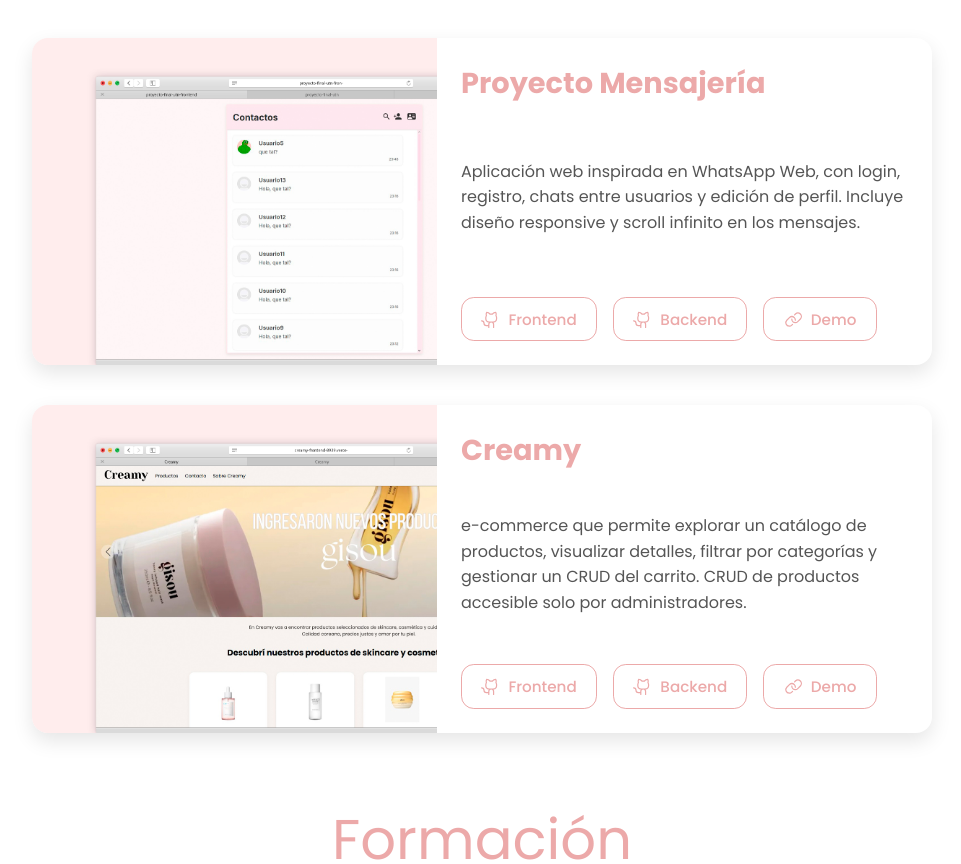
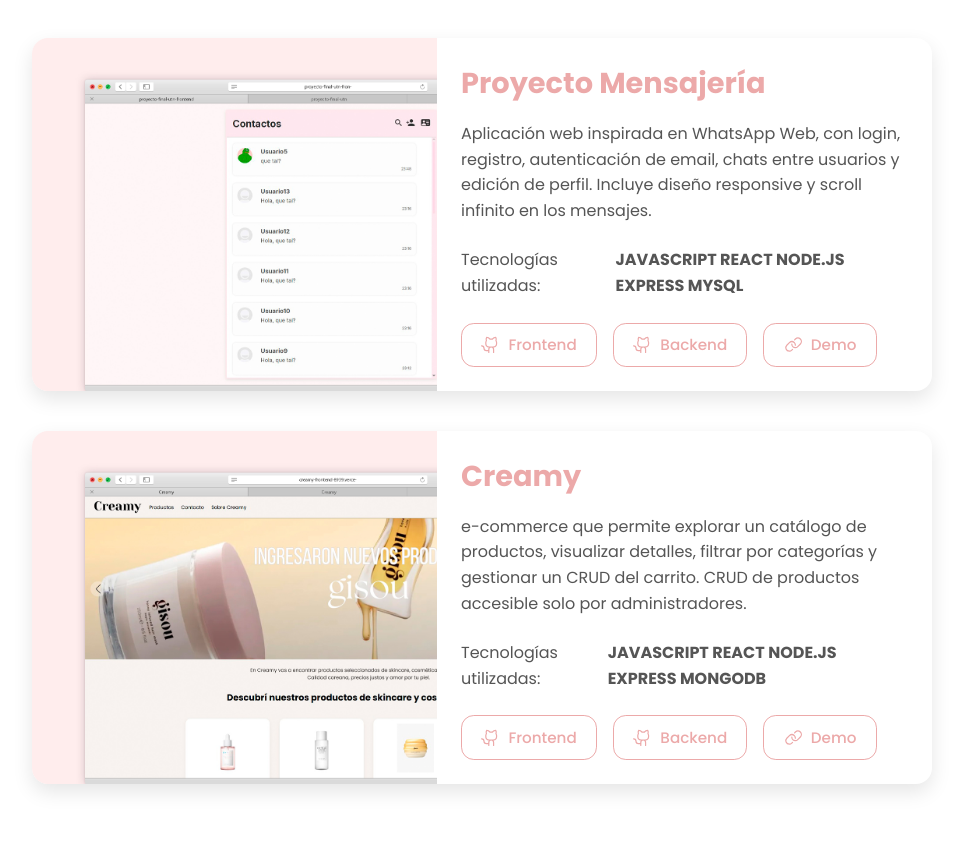
Before and after one commit to Lourdes-s/Portafolio, a React (Vite) app: page / in a window 1280 px wide. Shown: the part 1367-2231 px from the top of the page, without its empty margins (283-1244 px from the left). Built offline with nearby package versions, Linux system fonts and the light colour scheme.

Commit message:
fix projects

```diff
--- a/src/Components/Projects/Projects.css
+++ b/src/Components/Projects/Projects.css
@@ -85,6 +85,8 @@
     color: var(--color-texto-claro);
 }
 
+
+
 .botones {
     display: flex;
     gap: 1rem;
@@ -127,6 +129,17 @@
     background-color: var(--color-primario);
     color: var(--color-background);
     transform: translateY(-2px);
+}
+
+.project-technologies{
+    display: flex;
+    gap: 0.5rem;
+    flex-wrap: nowrap;
+}
+
+.project-technologies-list{
+    font-weight: bold;
+    color: var(--color-primario);
 }
 
 /* ------------------------------ MEDIA QUERIES ------------------------------ */
--- a/src/Components/Projects/Projects.jsx
+++ b/src/Components/Projects/Projects.jsx
@@ -14,7 +14,11 @@ export const Projects = () => {
                     <img src={darkMode ? "/Mensajeria-darkmode.jpg" : "/Mensajeria.jpg"} alt="Proyecto Mensajería" />
                     <div className="project-content">
                         <h3>Proyecto Mensajería</h3>
-                        <p>Aplicación web inspirada en WhatsApp Web, con login, registro, chats entre usuarios y edición de perfil. Incluye diseño responsive y scroll infinito en los mensajes.</p>
+                        <p>Aplicación web inspirada en WhatsApp Web, con login, registro, autenticación de email, chats entre usuarios y edición de perfil. Incluye diseño responsive y scroll infinito en los mensajes.</p>
+                        <div className="project-technologies">
+                            <p>Tecnologías utilizadas:</p>
+                            <p className="project-technologies-list">JAVASCRIPT REACT NODE.JS EXPRESS MYSQL</p>
+                        </div>
                         <div className="botones">
                             <a href="https://github.com/Lourdes-s/Proyecto-Final-UTN-Frontend" className="btn-codigo" target="_blank" rel="noopener noreferrer"><PiGithubLogo /> Frontend</a>
                             <a href="https://github.com/Lourdes-s/Proyecto-Final-UTN-Backend" className="btn-codigo" target="_blank" rel="noopener noreferrer"><PiGithubLogo /> Backend</a>
@@ -27,6 +31,10 @@ export const Projects = () => {
                     <div className="project-content">
                         <h3>Creamy</h3>
                         <p>e-commerce que permite explorar un catálogo de productos, visualizar detalles, filtrar por categorías y gestionar un CRUD del carrito. CRUD de productos accesible solo por administradores. </p>
+                        <div className="project-technologies">
+                            <p>Tecnologías utilizadas:</p>
+                            <p className="project-technologies-list">JAVASCRIPT REACT NODE.JS EXPRESS MONGODB</p>
+                        </div>
                         <div className="botones">
                             <a href="https://github.com/Lourdes-s/Creamy-Frontend" className="btn-codigo" target="_blank" rel="noopener noreferrer"><PiGithubLogo /> Frontend</a>
                             <a href="https://github.com/Lourdes-s/Creamy-Backend" className="btn-codigo" target="_blank" rel="noopener noreferrer"><PiGithubLogo /> Backend</a>
```
